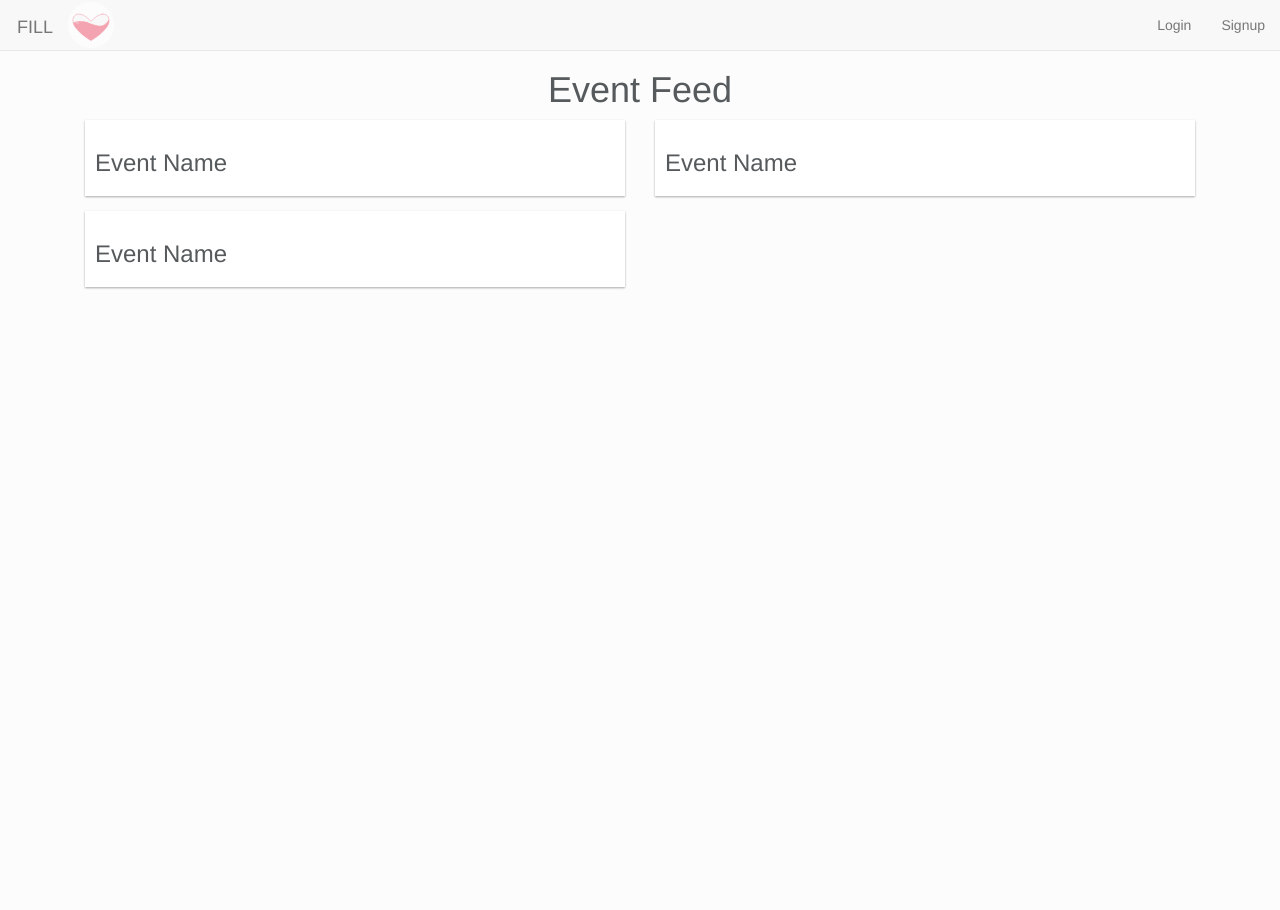
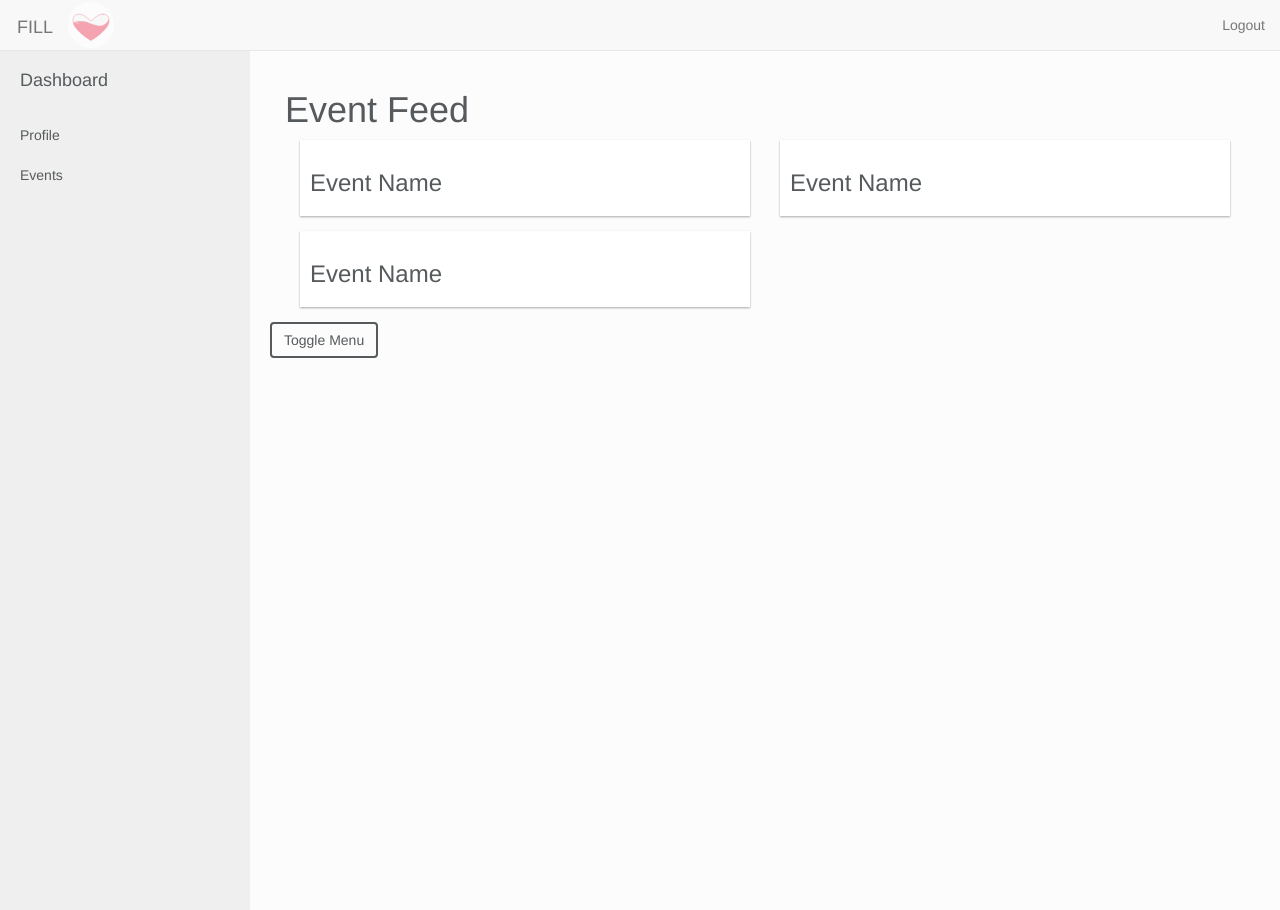
Before and after one commit to sup/fill, a Flask app: page /events in a window 1280 px wide. Run offline with Flask 2, Linux system fonts and the light colour scheme; some libraries are stand-ins or nearby versions.

Commit message:
update controlelrs and basic dashboard templates

```diff
--- a/fill-app/main.py
+++ b/fill-app/main.py
@@ -88,6 +88,12 @@ def logout():
     response.set_cookie('username', '')
     return response
 
+# Profile Controller
+@app.route('/profile')
+def profile():
+    """Return Profile Page"""
+    return render_template('profile.html')
+
 # TODO: Event Feed Controller
 @app.route('/events')
 def events():
--- a/fill-app/templates/dashboard.html
+++ b/fill-app/templates/dashboard.html
@@ -85,14 +85,14 @@
       <ul class="sidebar-nav">
         <li class="sidebar-brand">
           <a href="/">
-            {{name}}
+            Dashboard
           </a>
         </li>
         <li class="active">
-          <a href="#">Event List</a>
+          {{ nav_link('profile', 'Profile') }}
         </li>
         <li>
-          <a href="#">Event List</a>
+          {{ nav_link('events', 'Events') }}
         </li>
       </ul>
     </div>
@@ -103,9 +103,7 @@
       <div class="container-fluid">
         <div class="row">
           <div class="col-lg-12">
-            <h1>Simple Sidebar</h1>
-            <p>This template has a responsive menu toggling system. The menu will appear collapsed on smaller screens, and will appear non-collapsed on larger screens. When toggled using the button below, the menu will appear/disappear. On small screens, the page content will be pushed off canvas.</p>
-            <p>Make sure to keep all page content within the <code>#page-content-wrapper</code>.</p>
+            {% block content %}{% endblock %}
             <a href="#menu-toggle" class="btn btn-default" id="menu-toggle">Toggle Menu</a>
           </div>
         </div>
--- a/fill-app/templates/feed.html
+++ b/fill-app/templates/feed.html
@@ -1,7 +1,6 @@
-{% extends "layout.html" %}
+{% extends "dashboard.html" %}
 {% block content %}
-	<div class="container">
-    <h1 class="text-center">{{page_title}}</h1>
+    <h1>Event Feed</h1>
 	{% for n in events %}
 		<div class="col-xs-12 col-sm-6 col-md-6 col-lg-6">
 			<div class="card col-xs-12 col-sm-12 col-md-12 col-lg-12">
--- a/fill-app/templates/home.html
+++ b/fill-app/templates/home.html
@@ -1,5 +1,5 @@
 {% extends "layout.html" %}
-{% block landing %}
+{% block content %}
 <div class="text-center large-block">
 	<div class="container">
 		<svg class="heart-logo" version="1.1" id="Layer_1" xmlns="http://www.w3.org/2000/svg" xmlns:xlink="http://www.w3.org/1999/xlink" x="0px" y="0px"
--- a/fill-app/templates/layout.html
+++ b/fill-app/templates/layout.html
@@ -72,7 +72,6 @@
     <!-- END NAVIGATION BAR-->
 
     <!-- CONTENT -->
-    {% block landing %}{% endblock %}
     {% block content %}{% endblock %}
     <!-- END CONTENT -->
 
--- a/fill-app/templates/profile.html
+++ b/fill-app/templates/profile.html
@@ -0,0 +1,5 @@
+{% extends "dashboard.html" %}
+{% block content %}
+    <h1>My Profile</h1>
+    <p>Stuff</p>
+{% endblock %}
```
